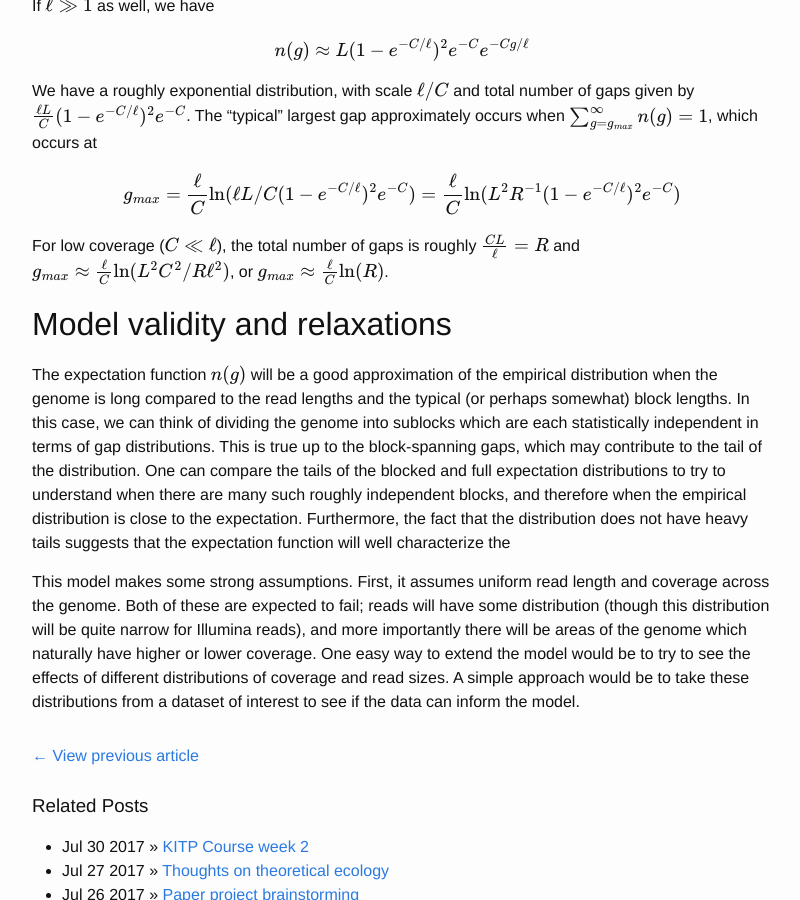
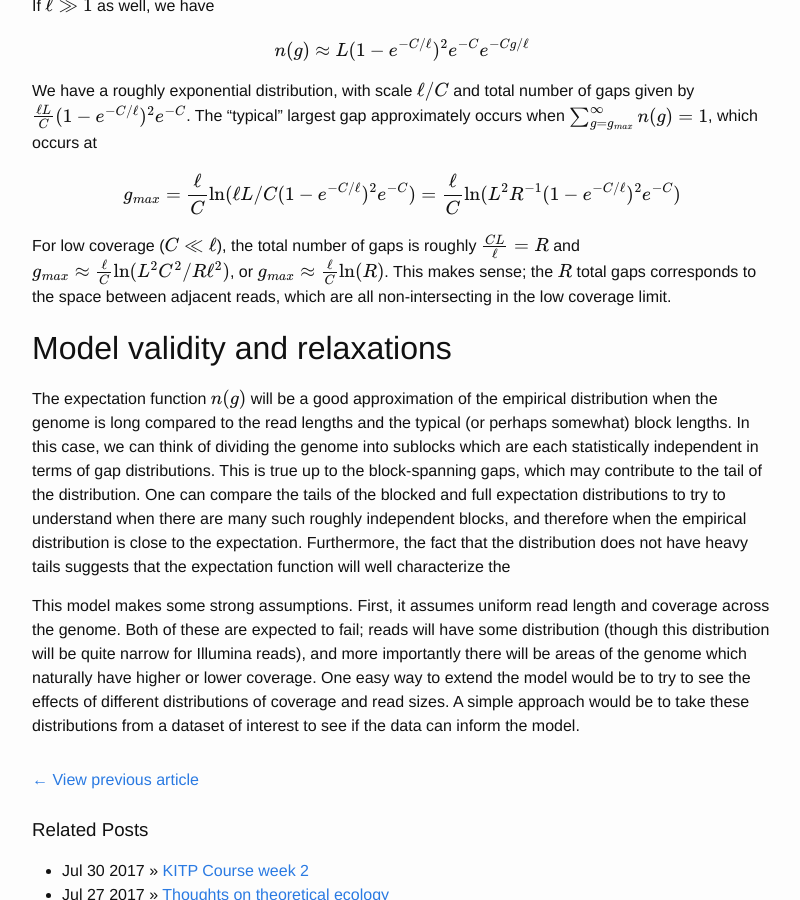
Before and after one commit to atishagarwala/atishagarwala.github.io, a Jekyll site: the page built from _posts/2017-08-04-Null-model-coverage.markdown, in a window 1280 px wide and 900 px high, scrolled down 1692 px. Shown: the whole window, without its empty margins (238-1038 px from the left). Built offline with Jekyll 4.4.1, drawn with Linux system fonts in a browser that asks for light colours; formulas are drawn with MathJax 3; comment, search, counter and statistics services are not loaded.

Commit message:
Update 2017-08-04-Null-model-coverage.markdown

```diff
--- a/_posts/2017-08-04-Null-model-coverage.markdown
+++ b/_posts/2017-08-04-Null-model-coverage.markdown
@@ -80,6 +80,9 @@ $$g_{max} = \frac{\ell}{C}\ln(\ell L/C(1-e^{-C/\ell})^{2}e^{-C}) = \frac{\ell}{C
 
 For low coverage ($$C\ll\ell$$), the total number of gaps is roughly $$\frac{CL}{\ell} = R$$ and
 $$g_{max}\approx \frac{\ell}{C}\ln(L^{2}C^{2}/R\ell^{2})$$, or $$g_{max}\approx \frac{\ell}{C}\ln(R)$$.
+This makes sense; the $$R$$ total gaps corresponds to the space between adjacent
+reads, which are all non-intersecting in the
+low coverage limit.
 
 ## Model validity and relaxations
 
```
